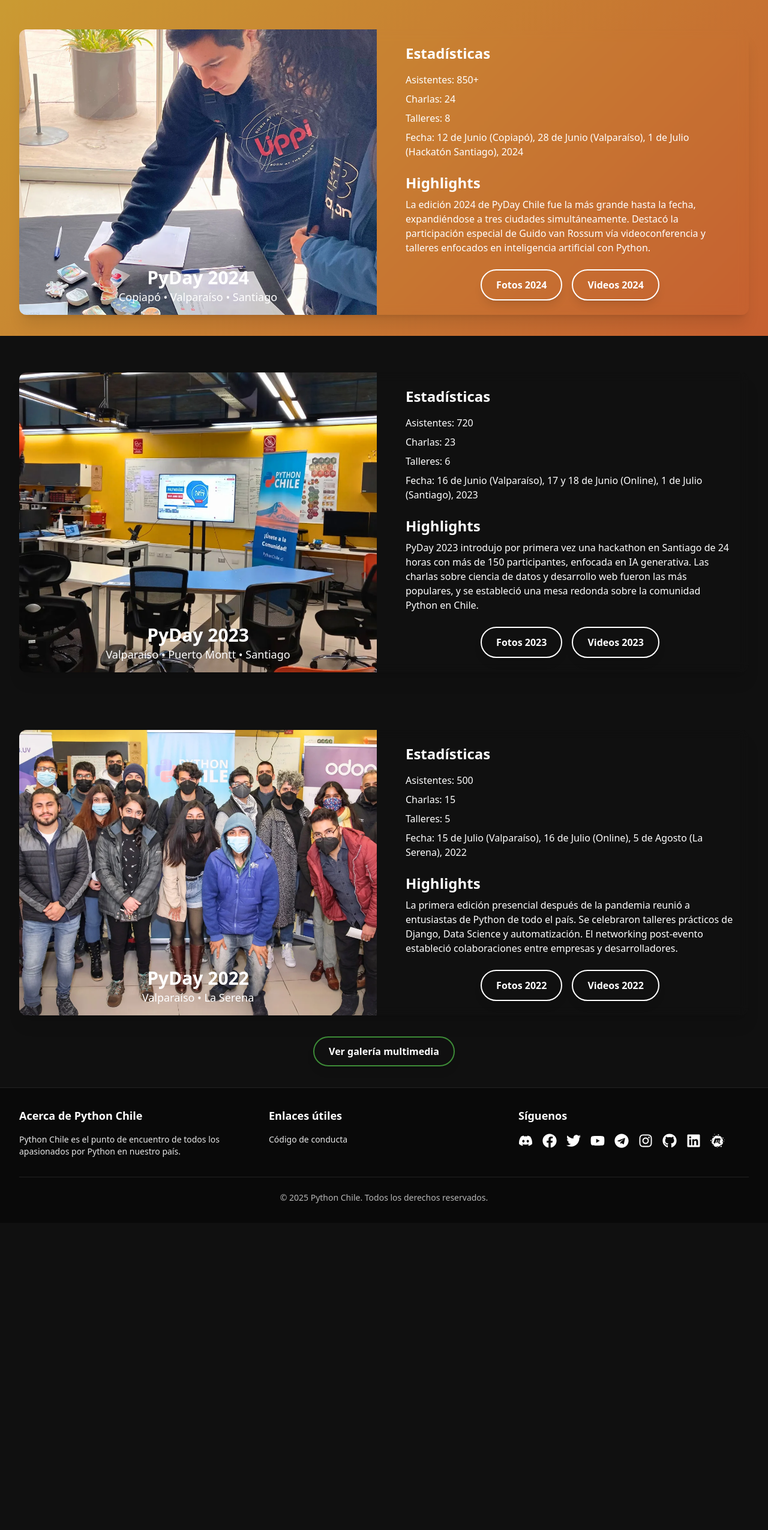
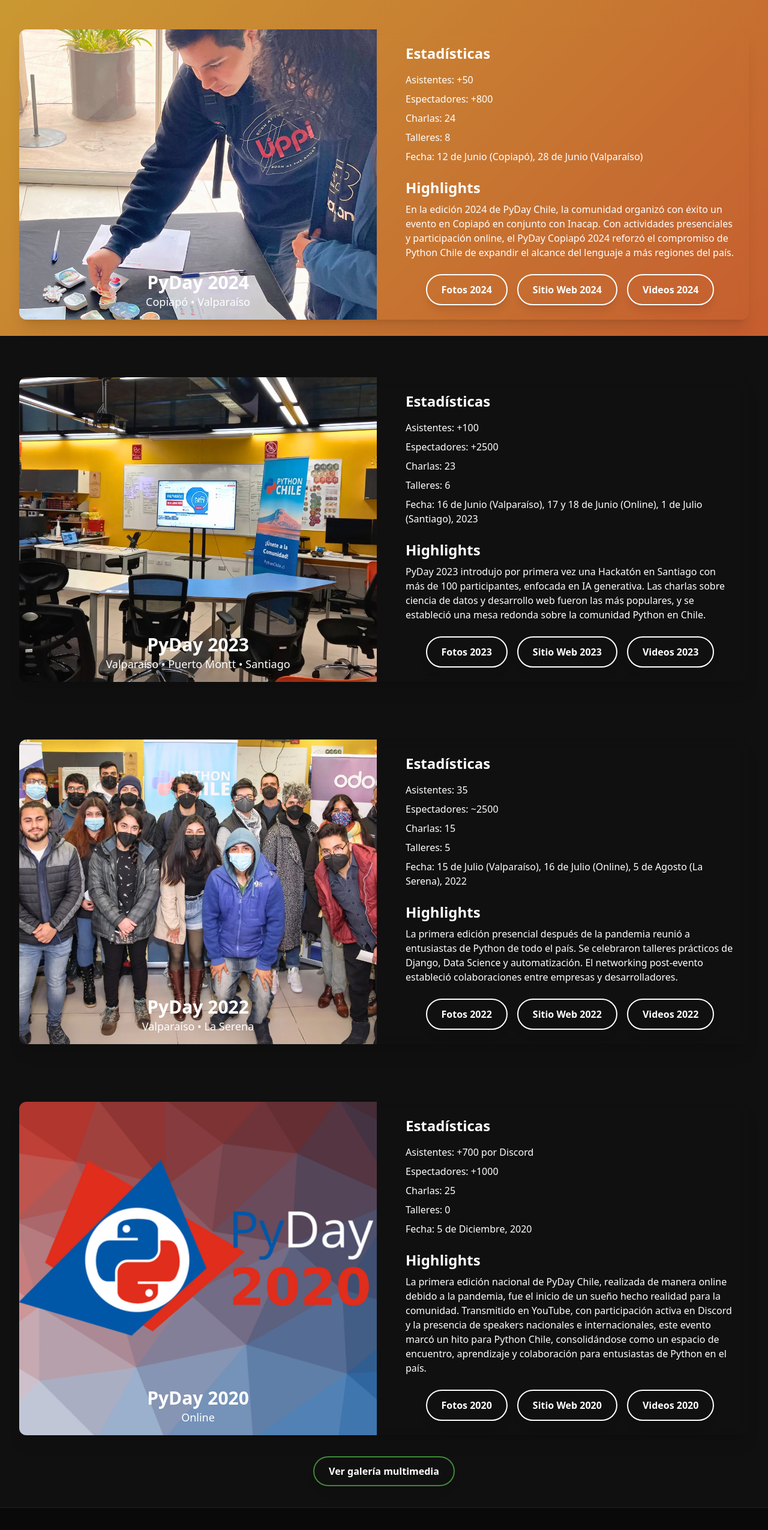
Before and after one commit to python-chile/pydaydotcl, a Next.js app: page /previous-editions in a window 1280 px wide. Shown: the part 240-2791 px from the top of the page at 60% size. Before the commit the page ends 2279 px from the top, so only its background shows below. Built offline with nearby package versions, Linux system fonts and the light colour scheme.

Commit message:
Update pastEvents: added webpageLink buttons events page, improved highlights and audience info pastEvents data

```diff
--- a/src/app/previous-editions/page.js
+++ b/src/app/previous-editions/page.js
@@ -52,6 +52,10 @@ export default function PreviousEditionsPage() {
                         {event.attendees}
                       </li>
                       <li>
+                        <span className="font-medium">Espectadores:</span>{" "}
+                        {event.viewers}
+                      </li>
+                      <li>
                         <span className="font-medium">Charlas:</span>{" "}
                         {event.talks}
                       </li>
@@ -80,12 +84,20 @@ export default function PreviousEditionsPage() {
                       Fotos {event.year}
                     </Link>
                     <Link
+                      href={event.webpageLink}
+                      target="_blank"
+                      className="btn-secondary"
+                    >
+                      Sitio Web {event.year}
+                    </Link>
+                    <Link
                       href={`/multimedia#videos-${event.year}`}
                       target="_blank"
                       className="btn-secondary"
                     >
                       Videos {event.year}
                     </Link>
+
                   </div>
                 </div>
               </div>
--- a/src/data/pastEvents.js
+++ b/src/data/pastEvents.js
@@ -1,35 +1,40 @@
 const pastEvents = [
   {
     year: "2024",
-    cities: ["Copiapó", "Valparaíso", "Santiago"],
+    cities: ["Copiapó", "Valparaíso"],
     mainImage: "/images/gallery/cpo/PYDAY_2024_CPO_02.webp",
-    attendees: "850+",
+    attendees: "+50",
+    viewers: "+800",
     talks: 24,
     workshops: 8,
-    date: "12 de Junio (Copiapó), 28 de Junio (Valparaíso), 1 de Julio (Hackatón Santiago), 2024",
+    date: "12 de Junio (Copiapó), 28 de Junio (Valparaíso)",
     highlights:
-      "La edición 2024 de PyDay Chile fue la más grande hasta la fecha, expandiéndose a tres ciudades simultáneamente. Destacó la participación especial de Guido van Rossum vía videoconferencia y talleres enfocados en inteligencia artificial con Python.",
+      "En la edición 2024 de PyDay Chile, la comunidad organizó con éxito un evento en Copiapó en conjunto con Inacap. Con actividades presenciales y participación online, el PyDay Copiapó 2024 reforzó el compromiso de Python Chile de expandir el alcance del lenguaje a más regiones del país.",
     photosLink: "/multimedia?year=2024",
     videosLink: "/multimedia?videos=2024",
+    webpageLink: "/2024/",
   },
   {
     year: "2023",
     cities: ["Valparaíso", "Puerto Montt", "Santiago"],
     mainImage: "/images/gallery/valpo/PYDAY_2023_VALPO_02.webp",
-    attendees: "720",
+    attendees: "+100",
+    viewers: "+2500",
     talks: 23,
     workshops: 6,
     date: "16 de Junio (Valparaíso), 17 y 18 de Junio (Online), 1 de Julio (Santiago), 2023",
     highlights:
-      "PyDay 2023 introdujo por primera vez una hackathon en Santiago de 24 horas con más de 150 participantes, enfocada en IA generativa. Las charlas sobre ciencia de datos y desarrollo web fueron las más populares, y se estableció una mesa redonda sobre la comunidad Python en Chile.",
+      "PyDay 2023 introdujo por primera vez una Hackatón en Santiago con más de 100 participantes, enfocada en IA generativa. Las charlas sobre ciencia de datos y desarrollo web fueron las más populares, y se estableció una mesa redonda sobre la comunidad Python en Chile.",
     photosLink: "/multimedia?year=2023",
     videosLink: "/multimedia?videos=2023",
+    webpageLink: "/2023/",
   },
   {
     year: "2022",
     cities: ["Valparaíso", "La Serena"],
     mainImage: "/images/gallery/valpo/PYDAY_2022_VALPO_01.webp",
-    attendees: "500",
+    attendees: "35",
+    viewers: "~2500",
     talks: 15,
     workshops: 5,
     date: "15 de Julio (Valparaíso), 16 de Julio (Online), 5 de Agosto (La Serena), 2022",
@@ -37,7 +42,23 @@ const pastEvents = [
       "La primera edición presencial después de la pandemia reunió a entusiastas de Python de todo el país. Se celebraron talleres prácticos de Django, Data Science y automatización. El networking post-evento estableció colaboraciones entre empresas y desarrolladores.",
     photosLink: "/multimedia?year=2022",
     videosLink: "/multimedia?videos=2022",
+    webpageLink: "/2022/",
+  },
+  {
+    year: "2020",
+    cities: ["Online"],
+    mainImage: "/images/gallery/pyday2020_poster.png", // Asegúrate que exista esa imagen
+    attendees: "+700 por Discord",
+    viewers: "+1000",
+    talks: 25,
+    workshops: 0,
+    date: "5 de Diciembre, 2020",
+    highlights:"La primera edición nacional de PyDay Chile, realizada de manera online debido a la pandemia, fue el inicio de un sueño hecho realidad para la comunidad. Transmitido en YouTube, con participación activa en Discord y la presencia de speakers nacionales e internacionales, este evento marcó un hito para Python Chile, consolidándose como un espacio de encuentro, aprendizaje y colaboración para entusiastas de Python en el país.",
+    photosLink: "/multimedia?year=2020",
+    videosLink: "/multimedia?videos=2020",
+    webpageLink: "/2020/",
   },
 ];
 
+
 export default pastEvents;
```
Also changed, not shown: public/images/gallery/pyday2020_poster.png (added).
